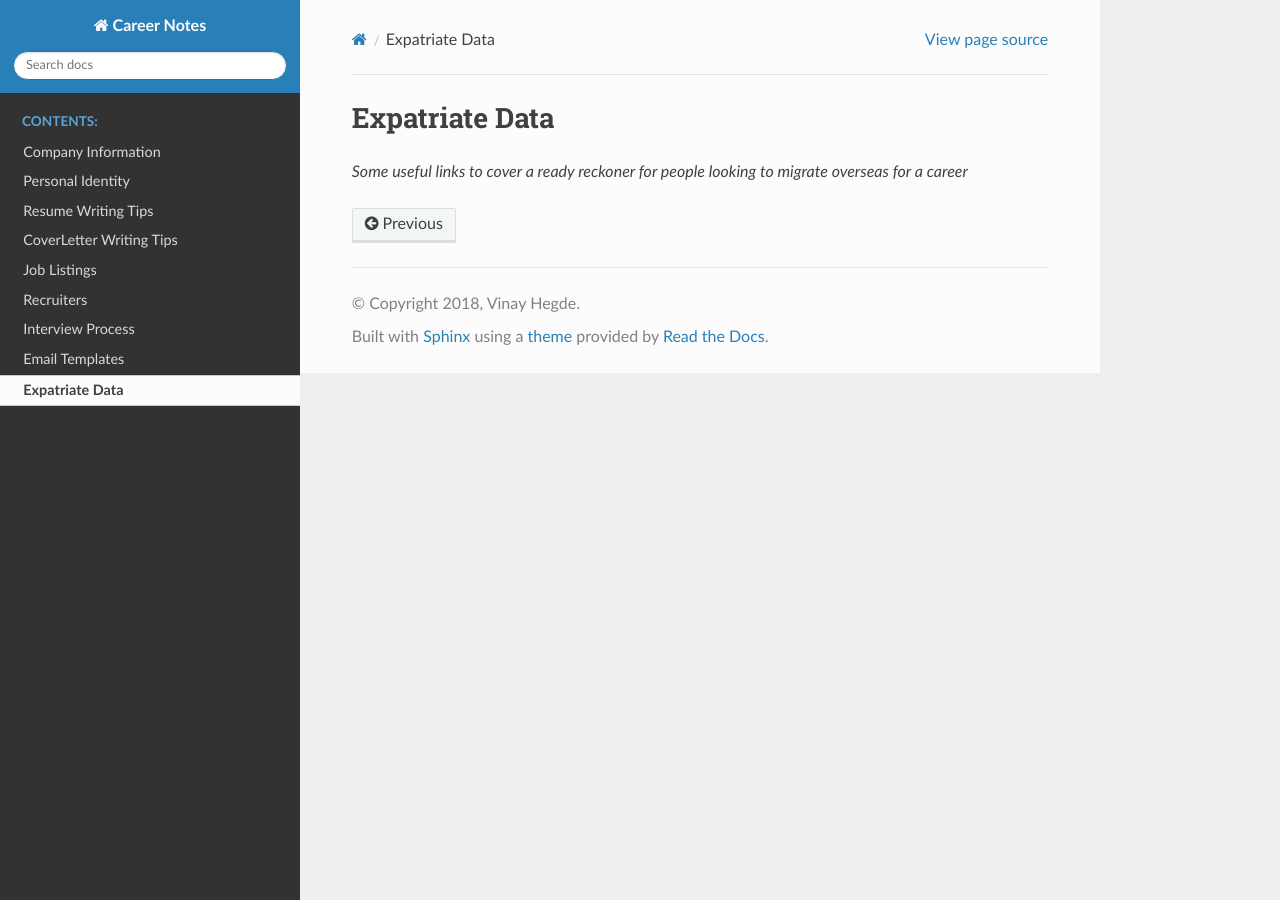
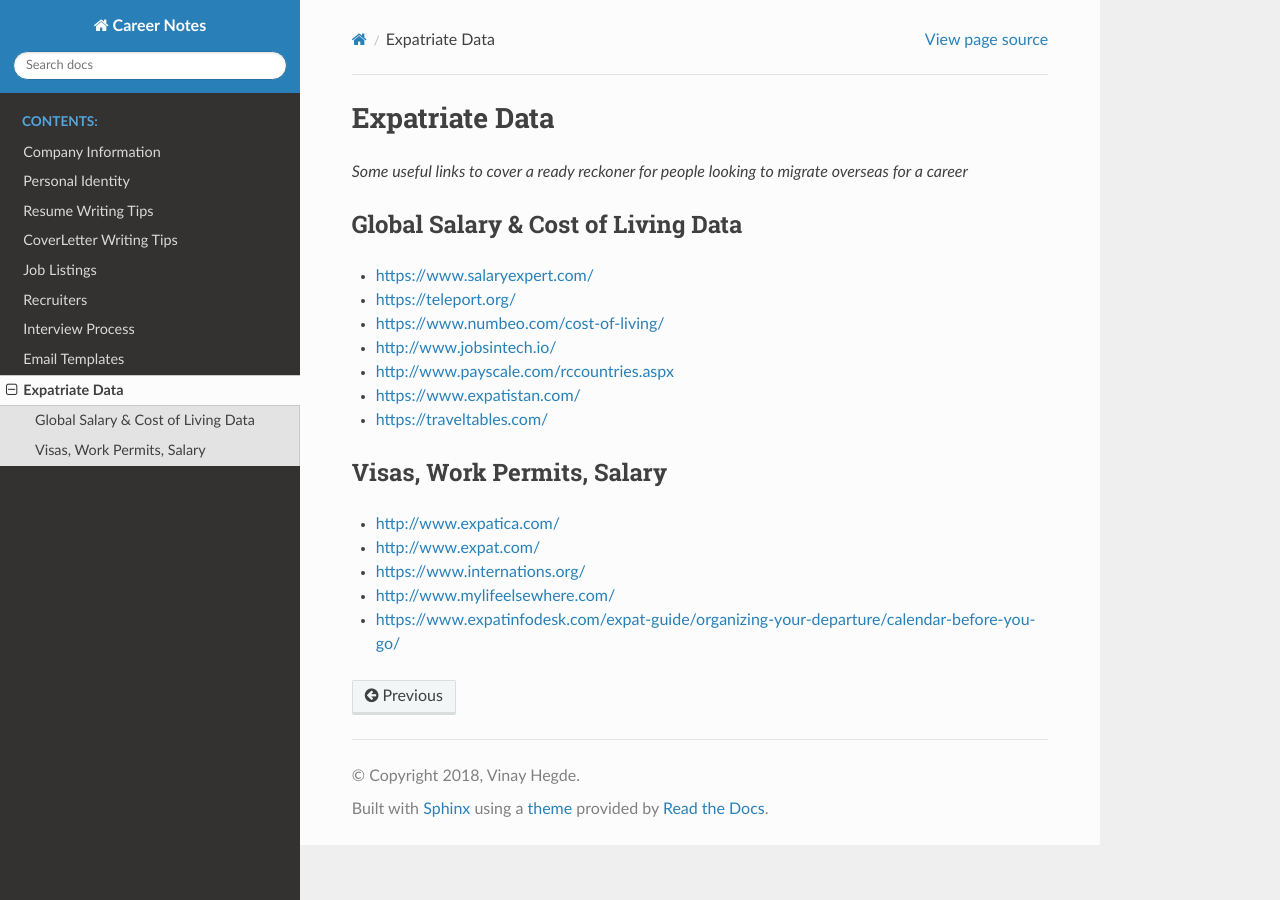
Before and after one commit to vinayhegde1990/career-notes, a Sphinx documentation site: the page built from docs/source/Expat-Ready-Reckoner.rst, in a window 1280 px wide. Built offline with Sphinx 7.4.7 and the Read the Docs theme 2.0.0, drawn with Linux system fonts in a browser that asks for light colours.

Commit message:
Update the Expat-Ready-Reckoner.rst
To add links relevant to global cost of living, visa & work permits.

```diff
--- a/docs/source/Expat-Ready-Reckoner.rst
+++ b/docs/source/Expat-Ready-Reckoner.rst
@@ -3,3 +3,35 @@ Expatriate Data
 *************************
 
 *Some useful links to cover a ready reckoner for people looking to migrate overseas for a career*
+
+
+#######################################
+Global Salary & Cost of Living Data
+#######################################
+- https://www.salaryexpert.com/
+
+- https://teleport.org/
+
+- https://www.numbeo.com/cost-of-living/
+
+- http://www.jobsintech.io/
+
+- http://www.payscale.com/rccountries.aspx
+
+- https://www.expatistan.com/
+
+- https://traveltables.com/
+
+
+############################
+Visas, Work Permits, Salary
+############################
+- http://www.expatica.com/
+
+- http://www.expat.com/
+
+- https://www.internations.org/
+
+- http://www.mylifeelsewhere.com/
+
+- https://www.expatinfodesk.com/expat-guide/organizing-your-departure/calendar-before-you-go/
```
